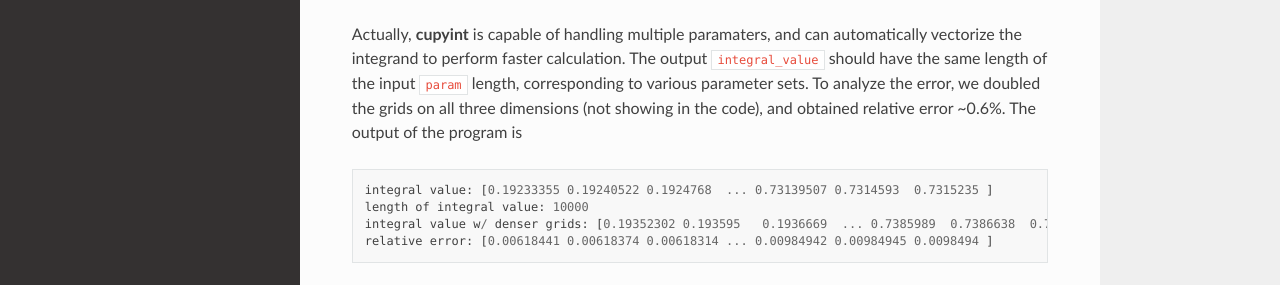
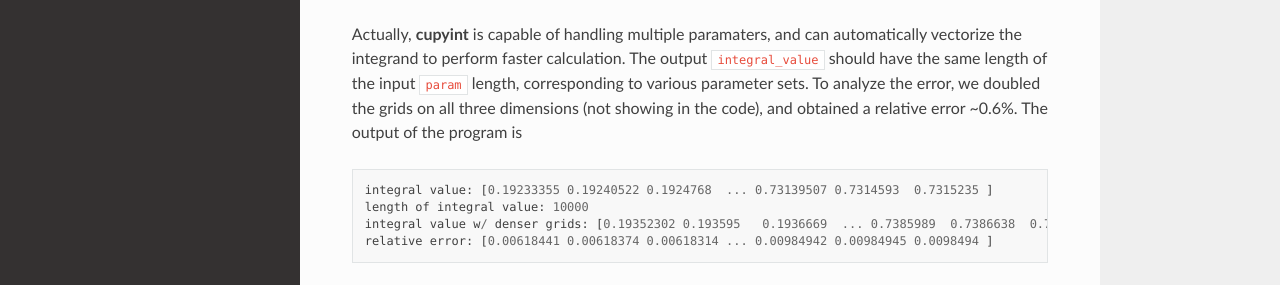
Before and after one commit to ze-ouyang/cupyint_doc, a Sphinx documentation site: the page built from docs/source/tutorial.rst, in a window 1280 px wide and 900 px high, scrolled down 2573 px. Shown: the part 449-734 px from the top of the window. Built offline with Sphinx 7.4.7 and the Read the Docs theme 3.1.0, drawn with Linux system fonts in a browser that asks for light colours.

```diff
--- a/docs/source/tutorial.rst
+++ b/docs/source/tutorial.rst
@@ -122,7 +122,7 @@ Our second example is a more complicated one, as we will try to integrate :math:
   print(f"integral value with denser grids: {integral_value2.get()}")
   print(f"relative error: {relative_error.get()}")
 
-Actually, **cupyint** is capable of handling multiple paramaters, and can automatically vectorize the integrand to perform faster calculation. The output ``integral_value`` should have the same length of the input ``param`` length, corresponding to various parameter sets. To analyze the error, we doubled the grids on all three dimensions (not showing in the code), and obtained relative error ~0.6%. The output of the program is
+Actually, **cupyint** is capable of handling multiple paramaters, and can automatically vectorize the integrand to perform faster calculation. The output ``integral_value`` should have the same length of the input ``param`` length, corresponding to various parameter sets. To analyze the error, we doubled the grids on all three dimensions (not showing in the code), and obtained a relative error ~0.6%. The output of the program is
 
 .. code-block:: python
 
```
